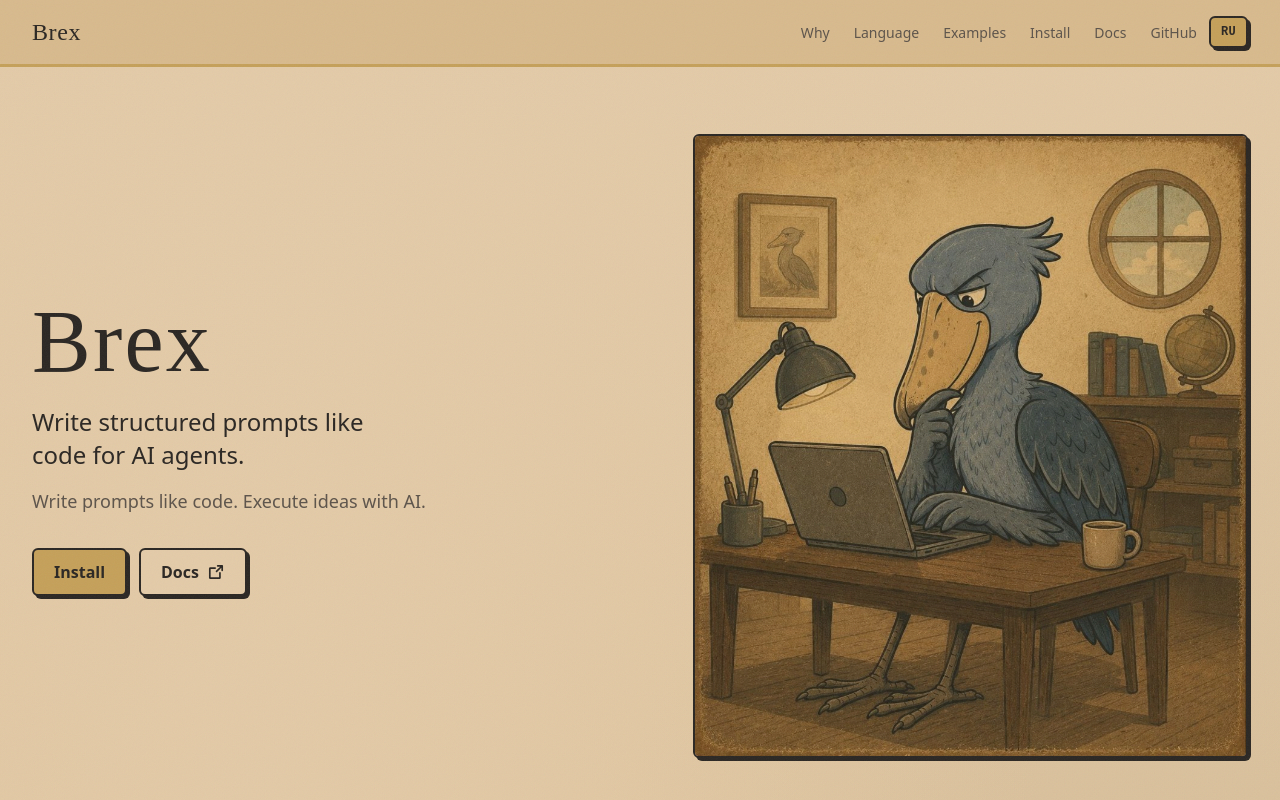
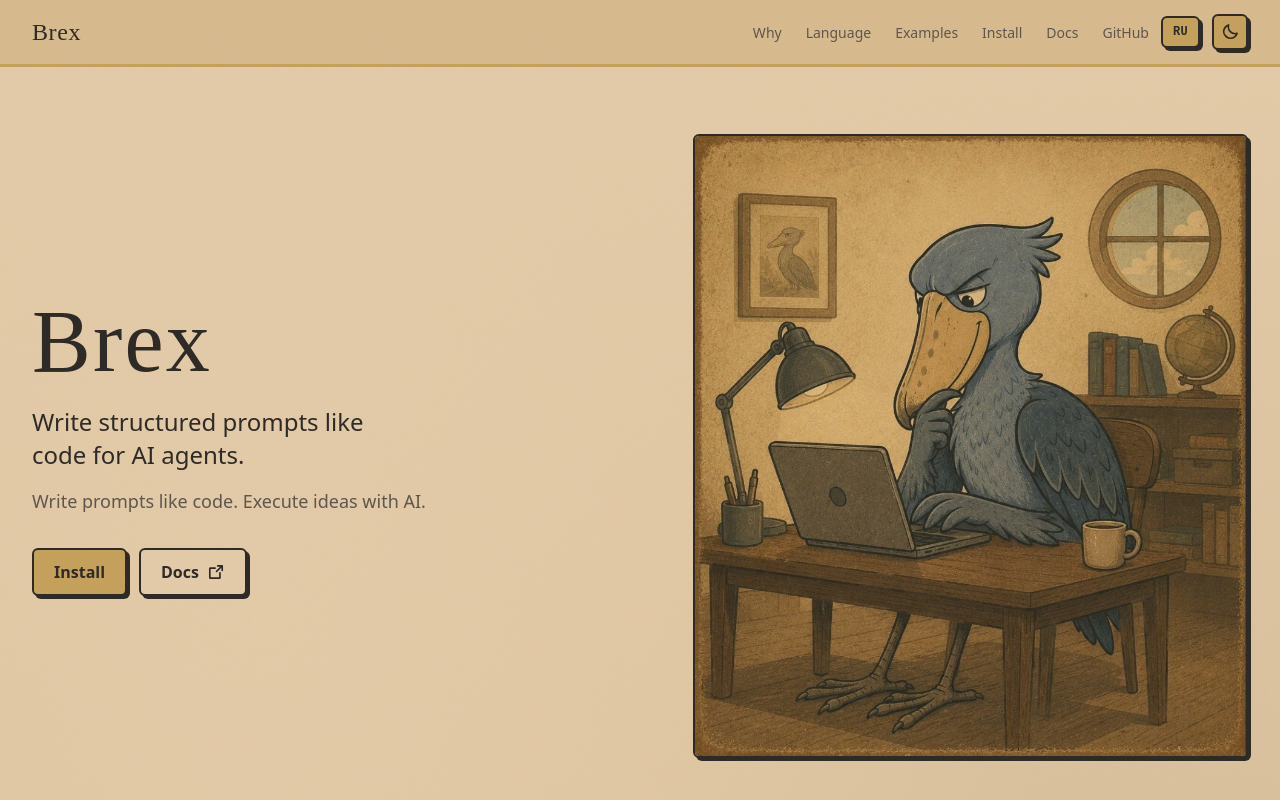
Before and after one commit to Alexander-Let/brex-site, a React (Vite) app: page / in a window 1280 px wide. Shown: the top 800 px of the page. Built offline with nearby package versions, Linux system fonts and the light colour scheme.

Commit message:
dark theme toggle

```diff
--- a/index.html
+++ b/index.html
@@ -4,6 +4,14 @@
     <meta charset="UTF-8" />
     <link rel="icon" type="image/png" href="/mascot-shoebill.png" />
     <meta name="viewport" content="width=device-width, initial-scale=1.0" />
+    <meta name="color-scheme" content="light dark" />
+    <script>
+      try {
+        const t = localStorage.getItem('brex-theme')
+        if (t === 'dark' || (!t && matchMedia('(prefers-color-scheme: dark)').matches))
+          document.documentElement.classList.add('dark')
+      } catch {}
+    </script>
     <meta
       name="description"
       content="Brex is a compilable spec language for AI coding agents. Write prompts like code: roles, rules, tasks, gates — compiled to IR and Markdown prompts."
--- a/src/components/Install.tsx
+++ b/src/components/Install.tsx
@@ -28,14 +28,14 @@ export function Install() {
   return (
     <section
       id="install"
-      className="border-t-[2.5px] border-ink bg-slate text-paper-light"
+      className="border-t-[2.5px] border-ink bg-slate text-cream"
     >
       <div className="mx-auto max-w-[1400px] px-4 py-16 md:px-8 md:py-24">
         <Reveal className="max-w-3xl">
-          <h2 className="font-display text-3xl tracking-wide text-paper-light md:text-5xl">
+          <h2 className="font-display text-3xl tracking-wide text-cream md:text-5xl">
             {t.install.title}
           </h2>
-          <p className="mt-4 max-w-[55ch] text-base leading-relaxed text-paper-light/85 md:text-lg">
+          <p className="mt-4 max-w-[55ch] text-base leading-relaxed text-cream/85 md:text-lg">
             {t.install.lead}
           </p>
         </Reveal>
@@ -57,7 +57,7 @@ export function Install() {
         </Stagger>
 
         <Reveal
-          className="mt-8 max-w-[65ch] font-mono text-sm leading-relaxed text-paper-light/75"
+          className="mt-8 max-w-[65ch] font-mono text-sm leading-relaxed text-cream/75"
           soft
         >
           <p>brex check · build · run · explain · doctor · drift · allow · hook</p>
--- a/src/components/Language.tsx
+++ b/src/components/Language.tsx
@@ -35,14 +35,14 @@ export function Language() {
   return (
     <section
       id="language"
-      className="border-t-[2.5px] border-ink bg-slate text-paper-light"
+      className="border-t-[2.5px] border-ink bg-slate text-cream"
     >
       <div className="mx-auto max-w-[1400px] px-4 py-16 md:px-8 md:py-24">
         <Reveal>
-          <h2 className="font-display text-3xl tracking-wide text-paper-light md:text-5xl">
+          <h2 className="font-display text-3xl tracking-wide text-cream md:text-5xl">
             {t.language.title}
           </h2>
-          <p className="mt-4 max-w-[60ch] text-base leading-relaxed text-paper-light/85 md:text-lg">
+          <p className="mt-4 max-w-[60ch] text-base leading-relaxed text-cream/85 md:text-lg">
             {t.language.lead}
           </p>
         </Reveal>
@@ -79,7 +79,7 @@ export function Language() {
         </Stagger>
 
         <motion.div
-          className="mt-4 ink-border bg-ink/25 px-4 py-3 text-sm leading-relaxed text-paper-light/90 md:text-base"
+          className="mt-4 ink-border bg-ink/25 px-4 py-3 text-sm leading-relaxed text-cream/90 md:text-base"
           role="status"
           aria-live="polite"
           key={active ?? 'none'}
@@ -90,11 +90,11 @@ export function Language() {
           {active && def ? (
             <>
               <span className="font-mono font-medium text-mustard">{active}</span>
-              <span className="text-paper-light/50"> - </span>
+              <span className="text-cream/50"> - </span>
               {def}
             </>
           ) : (
-            <span className="text-paper-light/70">{t.language.selectHint}</span>
+            <span className="text-cream/70">{t.language.selectHint}</span>
           )}
         </motion.div>
 
--- a/src/components/Nav.tsx
+++ b/src/components/Nav.tsx
@@ -1,6 +1,6 @@
 import { useEffect, useState } from 'react'
 import { AnimatePresence, motion, useReducedMotion } from 'motion/react'
-import { List, X } from '@phosphor-icons/react'
+import { List, Moon, Sun, X } from '@phosphor-icons/react'
 import { docsHub, LINKS } from '../content/links'
 import { useLocale } from '../i18n/LocaleContext'
 import { easeOut, hoverLift, springSnappy, tapScale } from '../lib/motion'
@@ -10,6 +10,16 @@ export function Nav() {
   const { t, locale, toggleLocale } = useLocale()
   const reduce = useReducedMotion()
   const [open, setOpen] = useState(false)
+  const [dark, setDark] = useState(() => document.documentElement.classList.contains('dark'))
+
+  useEffect(() => {
+    document.documentElement.classList.toggle('dark', dark)
+    try {
+      localStorage.setItem('brex-theme', dark ? 'dark' : 'light')
+    } catch {
+      /* ignore */
+    }
+  }, [dark])
 
   const nav = [
     { href: '#why', label: t.nav.why },
@@ -85,6 +95,26 @@ export function Nav() {
             </AnimatePresence>
           </Magnetic>
 
+          <Magnetic
+            onClick={() => setDark((v) => !v)}
+            className="ink-border ink-shadow flex h-9 w-9 items-center justify-center bg-mustard text-ink"
+            aria-label={t.themeToggle.aria}
+            title={t.themeToggle.aria}
+          >
+            <AnimatePresence mode="wait" initial={false}>
+              <motion.span
+                key={dark ? 'sun' : 'moon'}
+                initial={reduce ? false : { opacity: 0, rotate: -40, scale: 0.8 }}
+                animate={{ opacity: 1, rotate: 0, scale: 1 }}
+                exit={{ opacity: 0, rotate: 40, scale: 0.8 }}
+                transition={{ duration: 0.2, ease: easeOut }}
+                className="inline-flex"
+              >
+                {dark ? <Sun size={18} weight="bold" /> : <Moon size={18} weight="bold" />}
+              </motion.span>
+            </AnimatePresence>
+          </Magnetic>
+
           <motion.button
             type="button"
             className="ink-border ink-shadow flex h-10 w-10 items-center justify-center bg-paper-light text-ink lg:hidden"
--- a/src/i18n/messages.ts
+++ b/src/i18n/messages.ts
@@ -18,6 +18,9 @@ type Messages = {
   langToggle: {
     toRu: string
     toEn: string
+    aria: string
+  }
+  themeToggle: {
     aria: string
   }
   hero: {
@@ -107,6 +110,9 @@ export const messages: Record<Locale, Messages> = {
       toRu: 'RU',
       toEn: 'EN',
       aria: 'Switch site language',
+    },
+    themeToggle: {
+      aria: 'Switch color theme',
     },
     hero: {
       brand: 'Brex',
@@ -235,6 +241,9 @@ export const messages: Record<Locale, Messages> = {
       toEn: 'EN',
       aria: 'Переключить язык сайта',
     },
+    themeToggle: {
+      aria: 'Переключить тему оформления',
+    },
     hero: {
       brand: 'Brex',
       headline: 'Пишите структурированные промпты как код для AI-агентов.',
--- a/src/index.css
+++ b/src/index.css
@@ -21,8 +21,22 @@
   --color-mustard: #c5a059;
   --color-mustard-deep: #a8863f;
   --color-line: #2a2622;
+  --color-cream: #e4cba8;
 
   --radius-ink: 6px;
+}
+
+:root.dark {
+  --color-paper: #1f1b16;
+  --color-paper-deep: #171310;
+  --color-paper-light: #2a251f;
+  --color-ink: #ece0c9;
+  --color-ink-muted: #b3a48b;
+  --color-slate: #20282f;
+  --color-slate-deep: #8fa5b8;
+  --color-mustard: #cfa85e;
+  --color-mustard-deep: #e0bd7a;
+  --color-line: #ece0c9;
 }
 
 @layer base {
```
